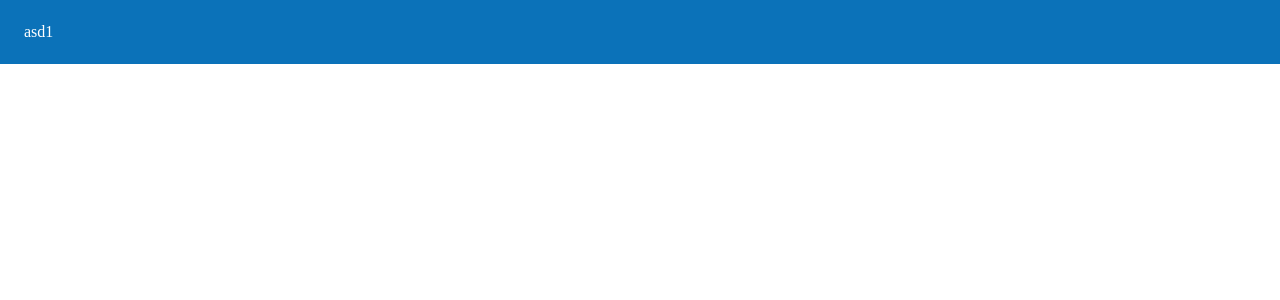
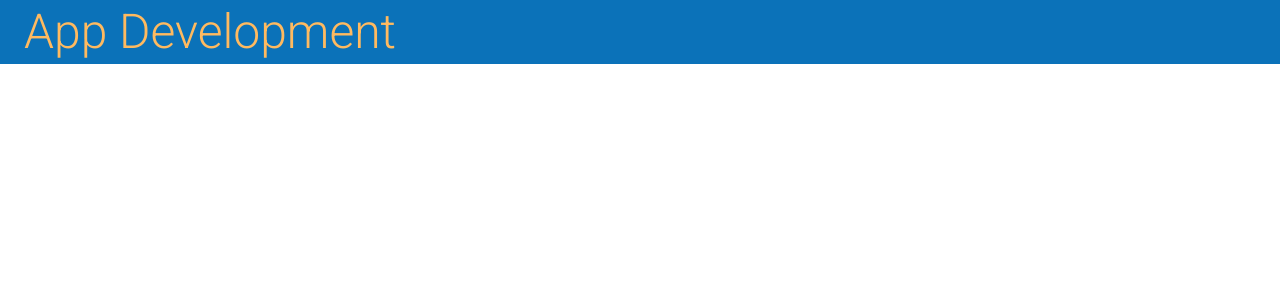
Before and after one commit to jinhyo/material-ui-practice, a React (Create React App) app: page / in a window 1280 px wide. Shown: the top 300 px of the page. Built offline with nearby package versions, Linux system fonts and the light colour scheme.

Commit message:
custom theme 2
- material ui component : <Typography />
- theme : typography.h3

```diff
--- a/src/components/ui/Header.jsx
+++ b/src/components/ui/Header.jsx
@@ -1,4 +1,9 @@
-import { AppBar, Toolbar, useScrollTrigger } from "@material-ui/core";
+import {
+  AppBar,
+  Toolbar,
+  Typography,
+  useScrollTrigger,
+} from "@material-ui/core";
 import React from "react";
 
 function ElevationScroll({ children }) {
@@ -16,7 +21,11 @@ function Header() {
   return (
     <ElevationScroll>
       <AppBar position="fixed" color="primary">
-        <Toolbar>asd1</Toolbar>
+        <Toolbar>
+          <Typography variant="h3" color="secondary">
+            App Development
+          </Typography>
+        </Toolbar>
       </AppBar>
     </ElevationScroll>
   );
--- a/src/components/ui/Theme.jsx
+++ b/src/components/ui/Theme.jsx
@@ -16,4 +16,9 @@ export default createTheme({
       main: arcOrange,
     },
   },
+  typography: {
+    h3: {
+      fontWeight: 300,
+    },
+  },
 });
```
